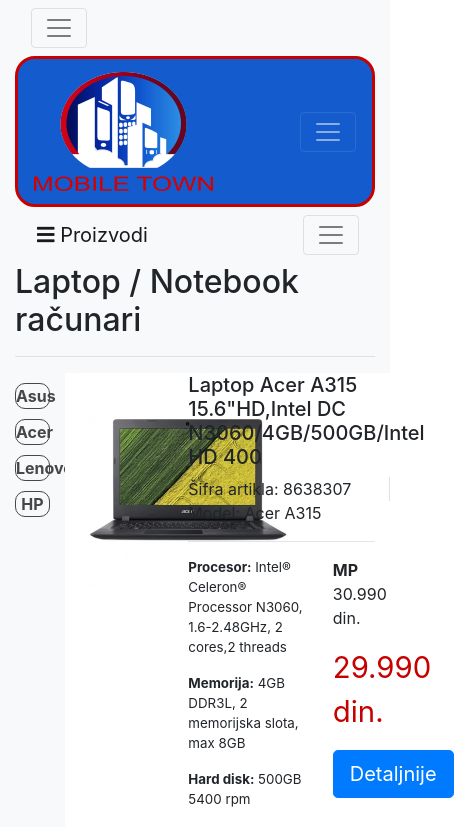
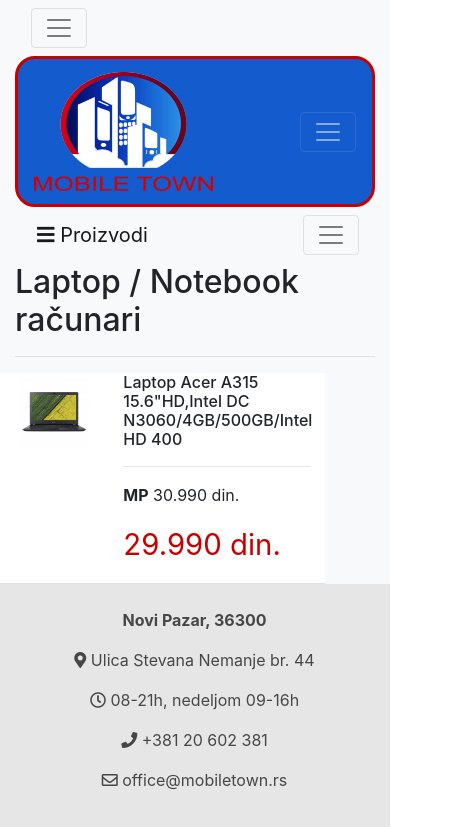
Before and after one commit to demir6693/v-mt, a Vue app: page /kategorije in a window 390 px wide. Shown: the top 827 px of the page, 454 px wide, since content can reach past the window. Built offline with nearby package versions, Linux system fonts and the light colour scheme.

Commit message:
responsive div

```diff
--- a/src/components/kategorije.vue
+++ b/src/components/kategorije.vue
@@ -4,47 +4,63 @@
 
         <hr>
 
-        <div class="row ">
+        <div class="row">
 
-            <div class="col-2">
+            <div class="col-2 d-none d-lg-block">
 
+                <nav class="nav flex-column">
+
+                    <a class="nav-link active" href="#">
                         <div class="kategorija">
-                    <a href=""><b class="my-b">Asus</b></a>
+                            <b class="my-b">Asus</b>
                         </div>
+                    </a>
 
+                    <a class="nav-link" href="#">
                         <div class="kategorija">
-                    <a href=""><b class="my-b">Acer</b></a>
+                            <b class="my-b">Acer</b>
                         </div>
+                    </a>
 
+                    <a class="nav-link" href="#">
                         <div class="kategorija">
-                    <a href=""><b class="my-b">Lenovo</b></a>
+                            <b class="my-b">Lenovo</b>
                         </div>
+                    </a>
 
+                    <a class="nav-link disabled" href="#">
                         <div class="kategorija">
-                    <a href=""><b class="my-b">HP</b></a>
+                            <b class="my-b">HP</b>
                         </div>
+                    </a>
+                </nav>
 
             </div>
 
             <div class="col-10">
 
-                <div>
+
             <div class="row item border-bottom">
+
                 <div class="col-4 divItem">
-                    <a href="" class="my-a"><img src="../assets/laptop.jpg" alt=""></a>
+                    <a href="" class="my-a"><img class="img-thumbnail" src="../assets/laptop.jpg" alt=""></a>
                 </div>
+
                 <div class="col-8">
 
-                    <h5>Laptop Acer A315 15.6"HD,Intel DC N3060/4GB/500GB/Intel HD 400</h5>
+                    <h5 class="d-none d-lg-block">Laptop Acer A315 15.6"HD,Intel DC N3060/4GB/500GB/Intel HD 400</h5>
+                    <h6 class="d-none d-md-block d-lg-none d-block d-sm-none d-none d-sm-block d-md-none">
+                        Laptop Acer A315 15.6"HD,Intel DC N3060/4GB/500GB/Intel HD 400
+                    </h6>
 
-                    <div class="row">
+                    <div class="row d-none d-lg-block">
 
                         <div class="col-sm border-right">
-                            Šifra artikla: 8638307
+                             Šifra artikla: <strong>8638307</strong>
                         </div>
 
                         <div class="col-sm">
-                            Model: Acer A315
+                            Model: <strong>Acer A315</strong>
                         </div>
 
                     </div>
@@ -53,7 +69,7 @@
 
                     <div class="row">
 
-                        <div class="col-8">
+                        <div class="col-8 d-none d-lg-block">
 
                         <p class="my-p">
                             <strong>Procesor:</strong>
@@ -82,7 +98,7 @@
 
                         </div>
 
-                        <div class="col-4">
+                        <div class="col">
                             <p>
                                 <strong>MP</strong>
                                 30.990 din.
@@ -92,8 +108,9 @@
                                 29.990 din.
                             </p>
 
-                            <button type="button" class="btn btn-primary btn-lg" wfd-id="560">Detaljnije</button>
+                            <button type="button" class="btn btn-primary btn-lg d-none d-lg-block" wfd-id="560">Detaljnije</button>
                         </div>
+
                     </div>
 
                 </div>
@@ -107,12 +124,18 @@
             </div>
         </div>
 
+</template>
+
+<script>
+
+</script>
 
 
-    </div>
-</template>
+<style>
 
-<style>
+.img-thumbnail{
+    border: none;
+}
 
 .item{
     background-color: white;
```
Lines whose indentation alone changed are shown as unchanged.
